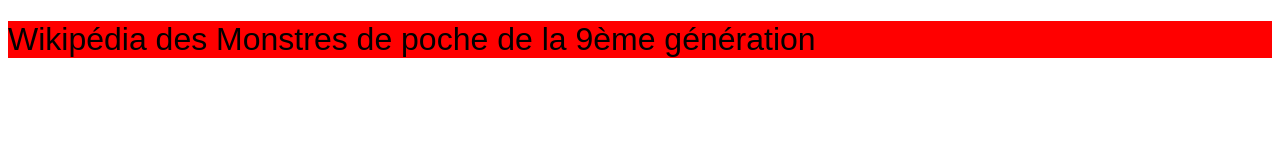
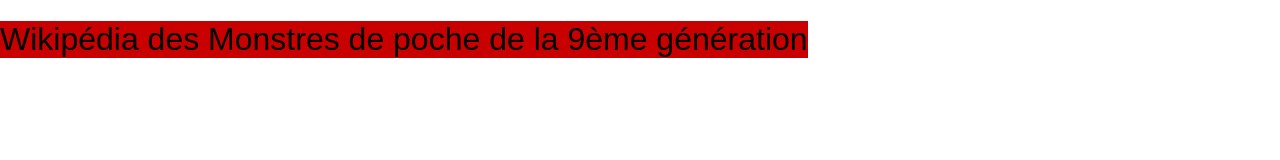
Before and after one commit to Magikscubs/Monstre-de-poche, a plain HTML site: page index.html in a window 1280 px wide. Drawn offline with Linux system fonts and the light colour scheme.

Commit message:
Update stylMain.css

```diff
--- a/stylMain.css
+++ b/stylMain.css
@@ -1,5 +1,12 @@
+body {
+    margin:0;
+    font-family: Dyuthi, sans-serif;
+    color: black;
+}
+
 h1 {
     font: 2em "Dyuthi", sans-serif;
     color: black;
-    background-color: red;
+    background-color: rgb(200,0,0);
+    position: fixed;
 }
```
